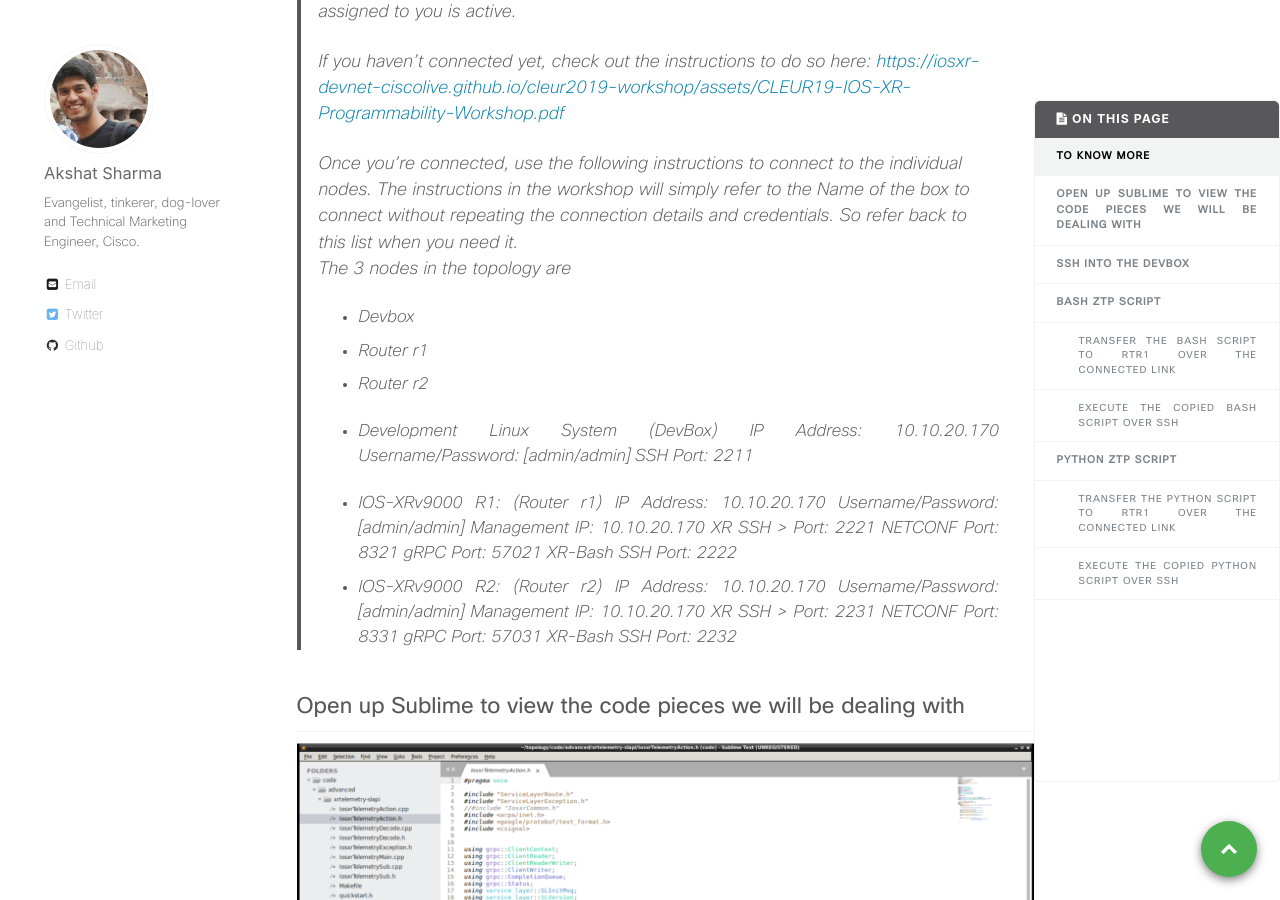
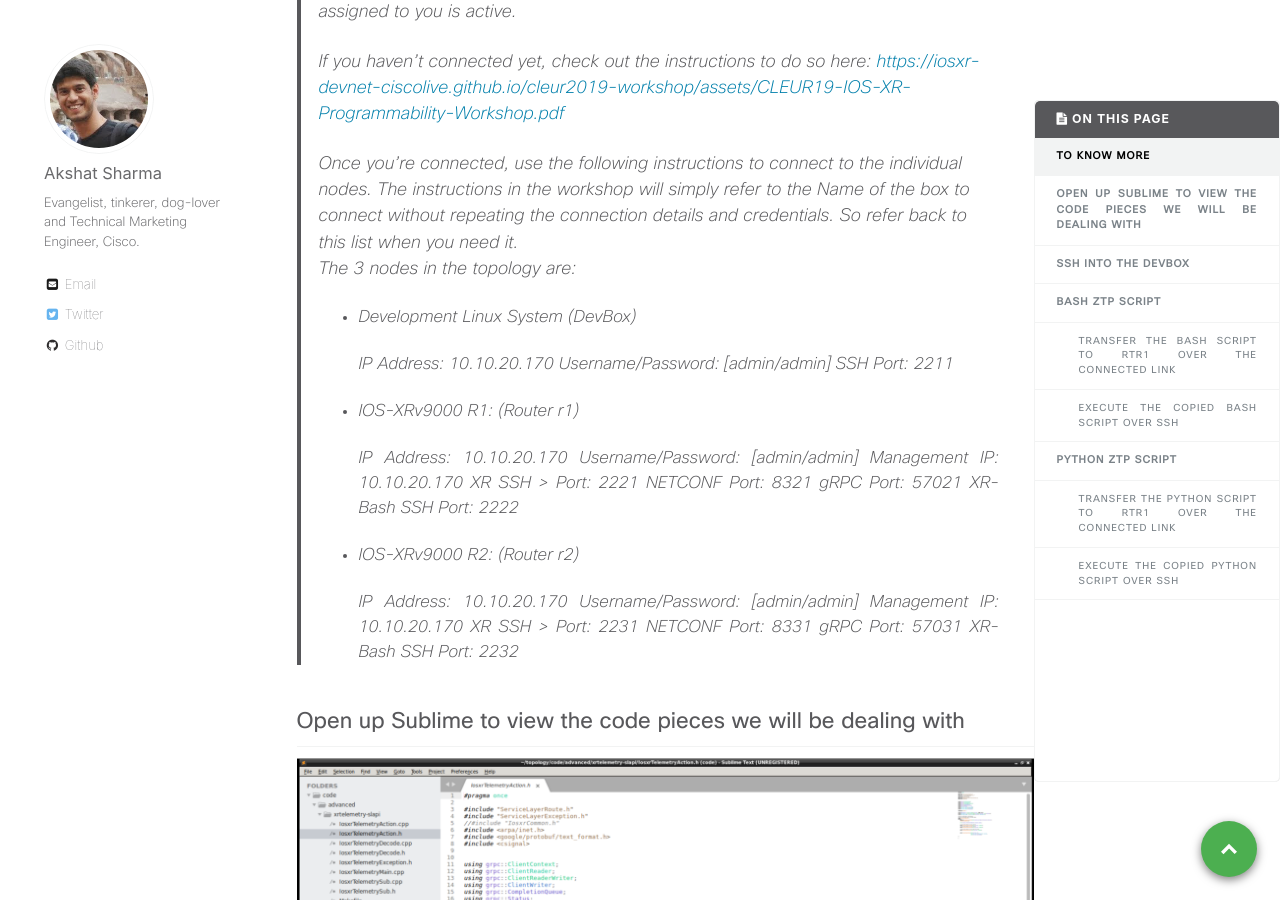
Before and after one commit to nanog75/hackathon, a Jekyll site: the page built from _wkinstructions/2018-06-12-step-1-ios-xr-ztp-bash-and-python-hooks.md, in a window 1280 px wide and 900 px high, scrolled down 743 px. Built offline with Jekyll 4.4.1, drawn with Linux system fonts in a browser that asks for light colours; comment, search, counter and statistics services are not loaded.

Commit message:
Update 2018-06-12-step-1-ios-xr-ztp-bash-and-python-hooks.md

```diff
--- a/_wkinstructions/2018-06-12-step-1-ios-xr-ztp-bash-and-python-hooks.md
+++ b/_wkinstructions/2018-06-12-step-1-ios-xr-ztp-bash-and-python-hooks.md
@@ -40,17 +40,18 @@ Complete CLI support:
 > The instructions in the workshop will simply refer to the Name of the box to connect without
 > repeating the connection details and credentials. So refer back to this list when you need it.
 ><br/>
-> The 3 nodes in the topology are
-> * Devbox
-> * Router r1
-> * Router r2
+> The 3 nodes in the topology are:
 >
 > * Development Linux System (DevBox)
+>
 >     IP Address: 10.10.20.170 Username/Password: [admin/admin] SSH Port: 2211
 >
 > * IOS-XRv9000 R1: (Router r1)
+>
 >     IP Address: 10.10.20.170 Username/Password: [admin/admin] Management IP: 10.10.20.170 XR SSH >     Port: 2221 NETCONF Port: 8321 gRPC Port: 57021 XR-Bash SSH Port: 2222
+>
 > * IOS-XRv9000 R2:  (Router r2)
+>
 >     IP Address: 10.10.20.170 Username/Password: [admin/admin] Management IP: 10.10.20.170 XR SSH >     Port: 2231 NETCONF Port: 8331 gRPC Port: 57031 XR-Bash SSH Port: 2232
 
 ## Open up Sublime to view the code pieces we will be dealing with
```
